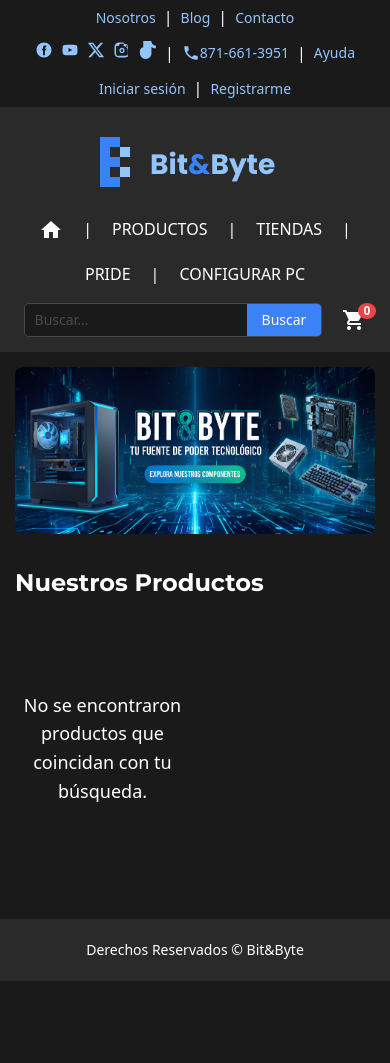
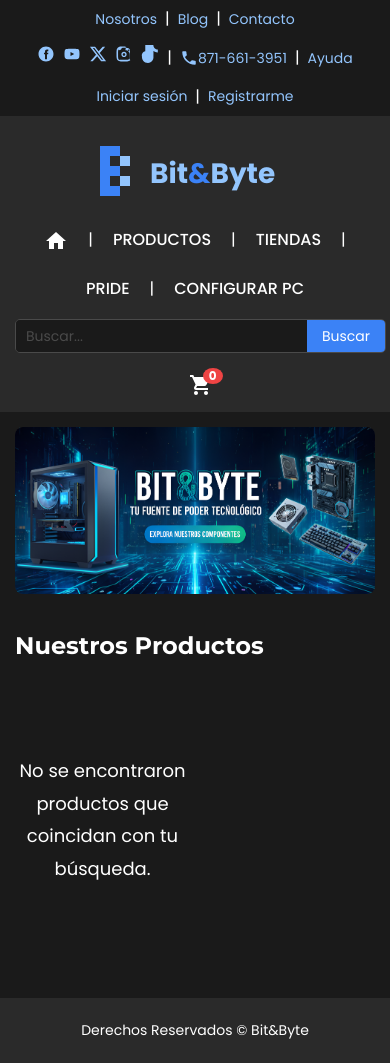
Before and after one commit to Eduardoglz12/Proyecto-Bit-Byte, a PHP site: page / in a window 390 px wide. Before the commit the page ends 981 px from the top, so only its background shows below. Run offline with PHP 8.4, Linux system fonts and the light colour scheme; data that the repository does not hold is empty.

Commit message:
Correccion de media querie para el buscador

```diff
--- a/Css/Inicio.css
+++ b/Css/Inicio.css
@@ -216,6 +216,7 @@ header {
  color: var(--blanco);
  flex: 1;
  min-width: 100px;
+ box-sizing: border-box;
 }
 
 .search-form input[type="text"]::placeholder {
--- a/index.php
+++ b/index.php
@@ -73,7 +73,6 @@ if (isset($_SESSION['usr_user'])) {
   <link rel="stylesheet" href="Css/normalize.css">
   <link rel="preload" href="Css/Inicio.css" as="style">
   <link rel="preload" href="Css/normalize.css" as="style">
-  <link rel="stylesheet" href="Css/checkout_pasos.css">
 </head>
 
 <body>
```
